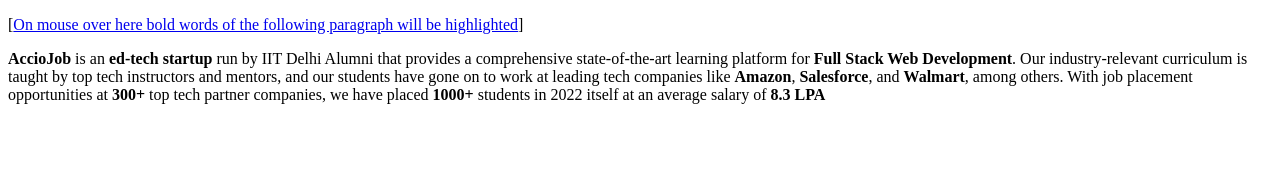
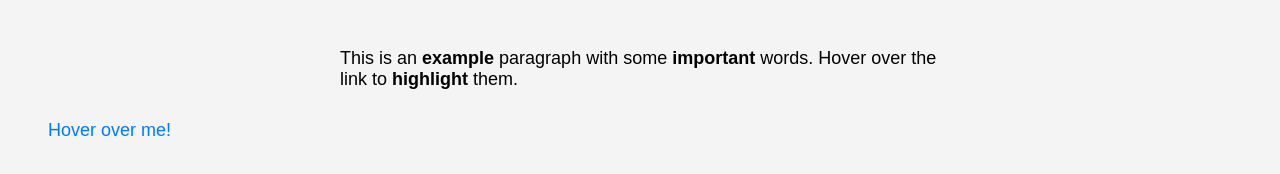
Before and after one commit to acciojob/bold-highlighter-Poojajadhav0001, a website: page main.html in a window 1280 px wide. Drawn offline with Linux system fonts and the light colour scheme.

Commit message:
created a submission

```diff
--- a/main.html
+++ b/main.html
@@ -9,8 +9,11 @@
 </head>
 
 <body>
-  	<p>[<a href="#" onMouseOver="highlight()" onMouseOut="return_normal()">On mouse over here bold words of the following paragraph will be highlighted</a>]</p>
-	<p><strong>AccioJob</strong> is an <strong>ed-tech startup</strong> run by IIT Delhi Alumni that provides a comprehensive state-of-the-art learning platform for <strong>Full Stack Web Development</strong>. Our industry-relevant curriculum is taught by top tech instructors and mentors, and our students have gone on to work at leading tech companies like <strong>Amazon</strong>, <strong>Salesforce</strong>, and <strong>Walmart</strong>, among others. With job placement opportunities at <strong>300+</strong> top tech partner companies, we have placed <strong>1000+</strong> students in 2022 itself at an average salary of <strong>8.3 LPA</strong></p>
+  	<p>
+    This is an <strong>example</strong> paragraph with some <strong>important</strong> words. Hover over the link to <strong>highlight</strong> them.
+  </p>
+
+  <a href="#" onmouseover="highlight()" onmouseout="return_normal()">Hover over me!</a>
 
     <script type="text/javascript" src="./script.js">
 </script>
--- a/script.js
+++ b/script.js
@@ -1,12 +1,13 @@
-function highlight() {
-    //Write your code here
+ function highlight() {
+      const boldWords = document.querySelectorAll("strong");
+      boldWords.forEach(word => {
+        word.style.color = "rgb(0, 128, 0)";
+      });
+    }
 
-
-}
-
-
-function return_normal() {
-    //Write your code here
-
-
-}
+    function return_normal() {
+      const boldWords = document.querySelectorAll("strong");
+      boldWords.forEach(word => {
+        word.style.color = "rgb(0, 0, 0)";
+      });
+    }
--- a/styles.css
+++ b/styles.css
@@ -1 +1,26 @@
 /*  your css code here. If applicable */
+ body {
+      font-family: Arial, sans-serif;
+      background: #f4f4f4;
+      padding: 40px;
+    }
+
+    p {
+      font-size: 18px;
+      max-width: 600px;
+      margin: 0 auto 20px auto;
+    }
+
+    a {
+      display: inline-block;
+      margin: 10px auto;
+      text-align: center;
+      font-size: 18px;
+      color: #007bff;
+      text-decoration: none;
+      cursor: pointer;
+    }
+
+    a:hover {
+      text-decoration: underline;
+    }
```
